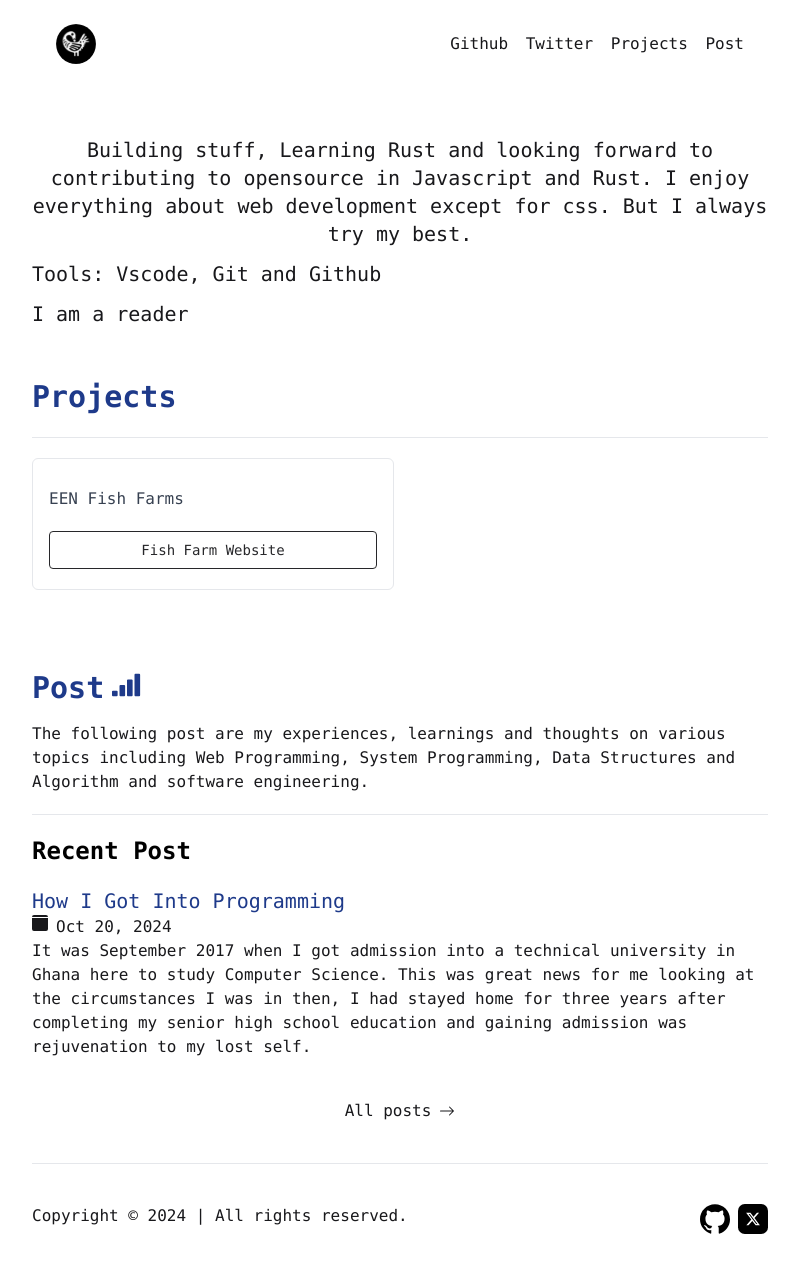
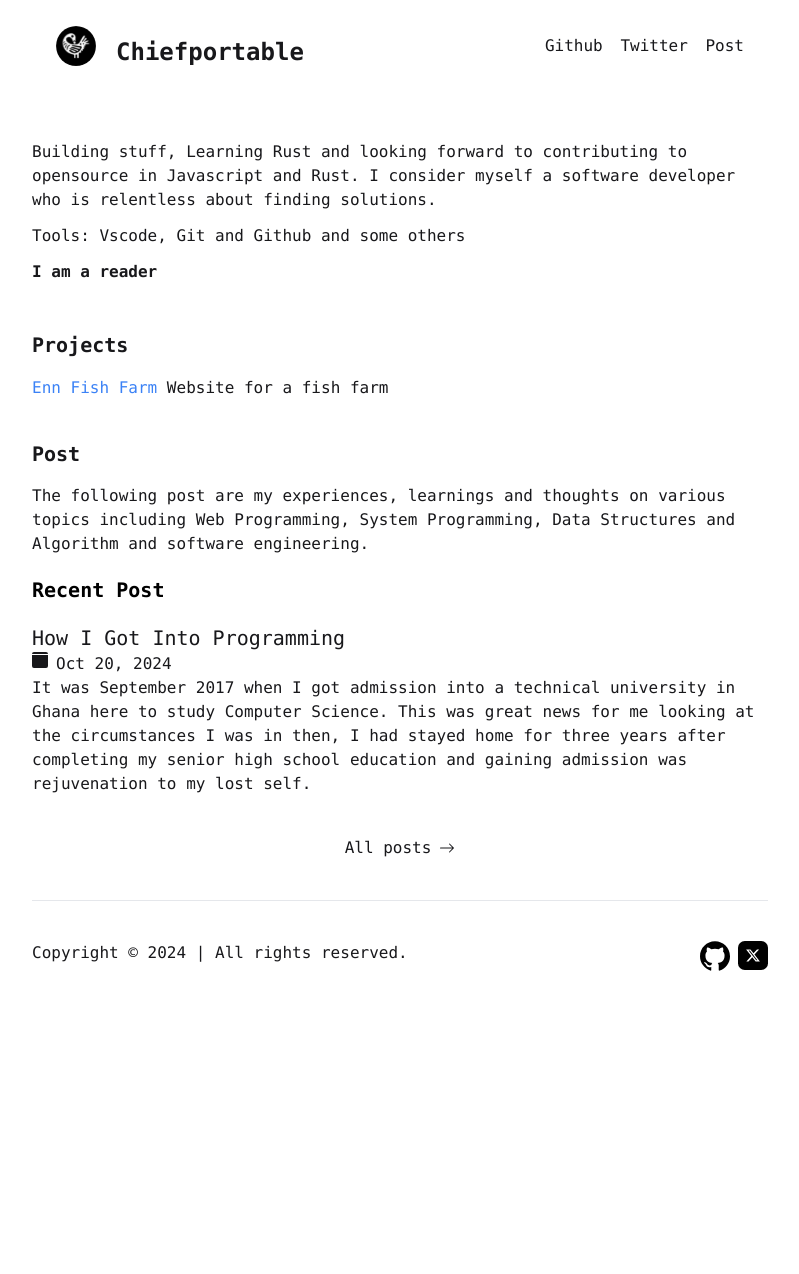
Before and after one commit to at-o/at-o.github.io, a Jekyll site: the page built from index.html, in a window 1280 px wide. Shown: the whole page, without its empty margins (240-1039 px from the left). Built offline with Jekyll 4.4.1, drawn with Linux system fonts in a browser that asks for light colours; nearby versions of some CDN libraries; after the commit the page ends 1011 px from its top, so only the background shows below that.

Commit message:
Page update
text has been update

```diff
--- a/_layouts/innerpost.html
+++ b/_layouts/innerpost.html
@@ -49,7 +49,7 @@
                 <a href="/post" class="text-xl"> < back </a>
             </div>
 
-            <h1 class="text-2xl font-bold text-blue-900">{{page.title}}</h1>
+            <h1 class="text-2xl font-bold">{{page.title}}</h1>
             <div class="flex space-x-2 my-2">
                 <span
                     ><svg
--- a/index.html
+++ b/index.html
@@ -6,88 +6,64 @@ title: "Home Page"
 <main class="mx-auto max-w-3xl px-4 text-zinc-900 font-mono">
     <nav class="flex justify-between items-center p-6 mb-12">
         <div>
-            <a href="/">
+            <a href="/" class="flex">
                 <img
                     src="assets/sankofa.svg"
                     alt="logo"
                     width="40"
                     height="33"
                 />
+                <span class="mt-3 mx-5 font-bold text-2xl">Chiefportable</span>
             </a>
         </div>
         <div class="space-x-2">
             <a href="https://github.com/chiefportable">Github</a>
             <a href="https://twitter.com/ChiefPortable">Twitter</a>
-            <a href="#project">Projects</a>
             <a href="#post">Post</a>
         </div>
     </nav>
 
-    <section class="mb-12 text-zinc-900">
-        <p class="text-xl text-center">
+    <section class="mb-12">
+        <p class="">
             Building stuff, Learning Rust and looking forward to contributing to
-            opensource in Javascript and Rust. I enjoy everything about web
-            development except for css. But I always try my best.
+            opensource in Javascript and Rust. I consider myself a software
+            developer who is relentless about finding solutions.
         </p>
-        <p class="my-3 text-xl">Tools: Vscode, Git and Github</p>
-        <p class="text-xl">I am a reader</p>
+        <p class="my-3">Tools: Vscode, Git and Github and some others</p>
+        <p class="font-bold">I am a reader</p>
     </section>
 
-    <section class="mb-20 text-gray-700">
-        <h2
-            id="project"
-            class="text-3xl text-blue-900 font-bold mb-4 leading-snug"
-        >
+    <section class="mb-10">
+        <h2 id="project" class="text-xl font-bold mb-4 leading-snug">
             Projects
         </h2>
 
-        <hr class="text-blue-500 w-100 my-5" />
-
         <div class="grid grid-cols-1 gap-3 sm:grid-cols-2">
-            <article class="group rounded-md border py-5 px-4 pt-2">
-                <a href="https://eenfishfarms.com" target="_blank">
-                    <h3 class="w-fit my-5 group-hover:text-main">
-                        EEN Fish Farms
-                    </h3>
-                    <p
-                        class="text-sm text-zinc-800 px-6 py-2 border border-zinc-800 text-center rounded"
+            <ul>
+                <li>
+                    <a href="https://eenfishfarms.com" class="text-blue-500"
+                        >Enn Fish Farm</a
                     >
-                        Fish Farm Website
-                    </p>
-                </a>
-            </article>
+                    Website for a fish farm
+                </li>
+            </ul>
         </div>
     </section>
 
     <section class="my-5">
-        <h2 id="post" class="text-3xl text-blue-900 font-bold mb-4 flex">
-            Post
-            <svg
-                xmlns="http://www.w3.org/2000/svg"
-                width="30"
-                height="30"
-                fill="currentColor"
-                class="bi bi-reception-4 mx-2"
-                viewBox="0 0 16 16"
-            >
-                <path
-                    d="M0 11.5a.5.5 0 0 1 .5-.5h2a.5.5 0 0 1 .5.5v2a.5.5 0 0 1-.5.5h-2a.5.5 0 0 1-.5-.5zm4-3a.5.5 0 0 1 .5-.5h2a.5.5 0 0 1 .5.5v5a.5.5 0 0 1-.5.5h-2a.5.5 0 0 1-.5-.5zm4-3a.5.5 0 0 1 .5-.5h2a.5.5 0 0 1 .5.5v8a.5.5 0 0 1-.5.5h-2a.5.5 0 0 1-.5-.5zm4-3a.5.5 0 0 1 .5-.5h2a.5.5 0 0 1 .5.5v11a.5.5 0 0 1-.5.5h-2a.5.5 0 0 1-.5-.5z"
-                />
-            </svg>
-        </h2>
+        <h2 id="post" class="text-xl font-bold mb-4 flex">Post</h2>
         <p>
             The following post are my experiences, learnings and thoughts on
             various topics including Web Programming, System Programming, Data
             Structures and Algorithm and software engineering.
         </p>
-        <hr class="text-blue-900 w-100 my-5" />
 
-        <h2 class="text-2xl text-black font-bold mb-4 flex">Recent Post</h2>
+        <h2 class="text-xl text-black font-bold my-5 flex">Recent Post</h2>
         <ul>
             {% for post in site.posts %}
             <li class="my-5">
                 <a
-                    class="text-blue-900 text-xl hover:underline hover:decoration-dashed"
+                    class="text-xl hover:underline hover:decoration-dashed"
                     href="{{post.url}}"
                 >
                     {{post.title}}
--- a/post.html
+++ b/post.html
@@ -7,7 +7,7 @@ title: "All post"
     {% for post in site.posts %}
     <li class="my-5">
         <a
-            class="text-blue-900 text-xl hover:underline hover:decoration-dashed"
+            class="text-xl hover:underline hover:decoration-dashed"
             href="{{post.url}}"
         >
             {{post.title}}
```
